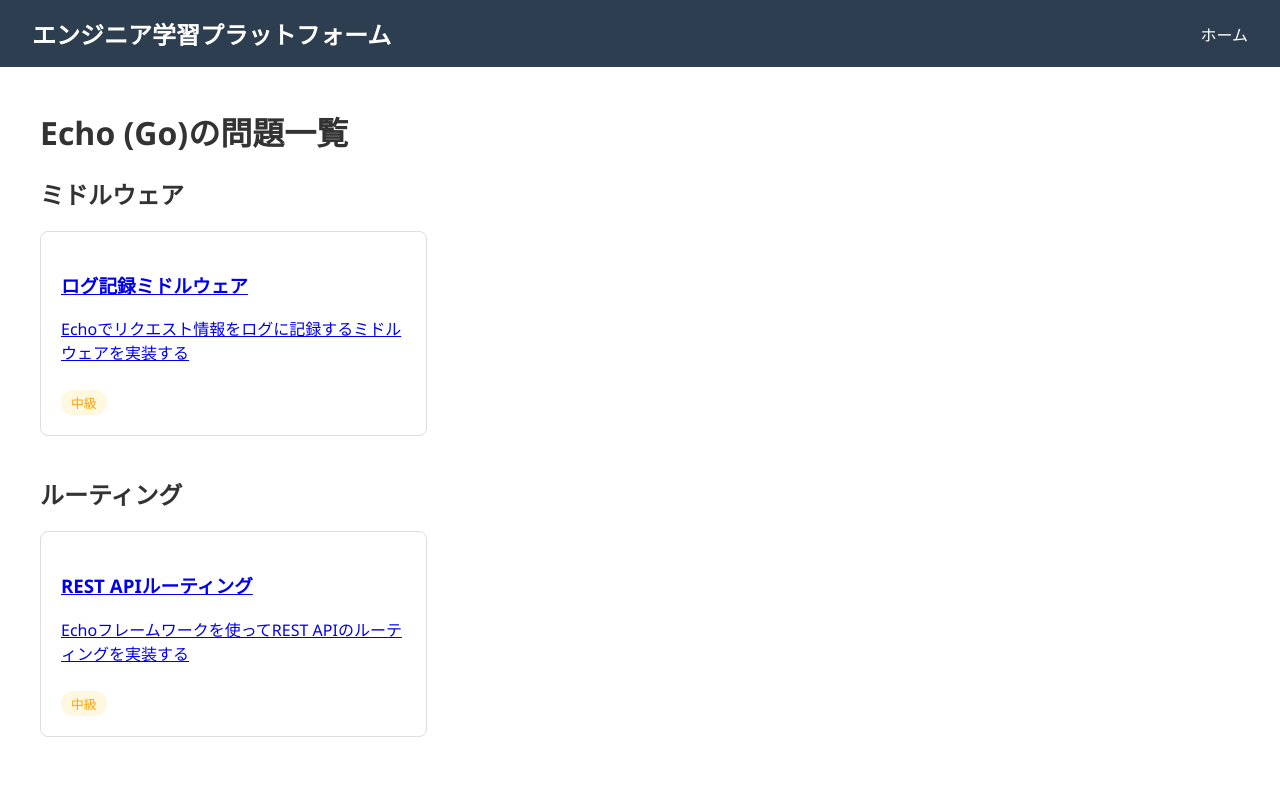
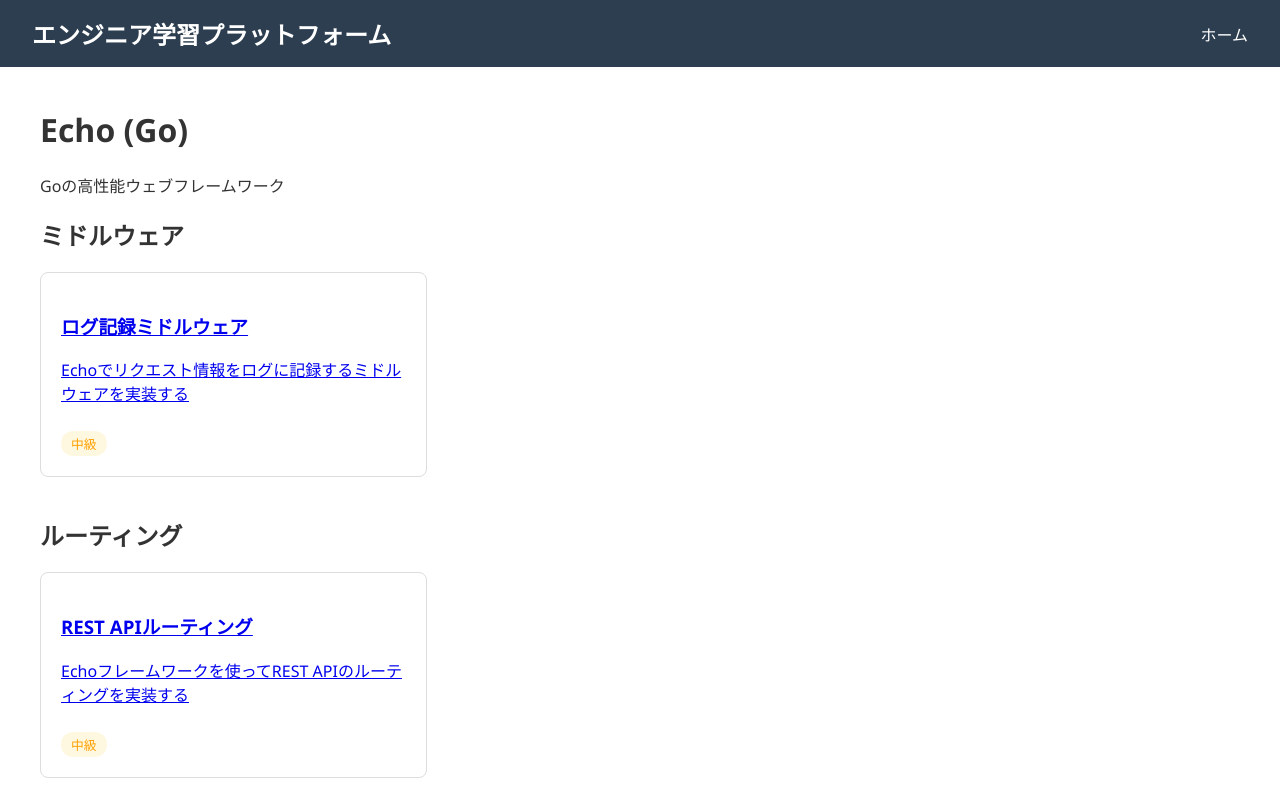
Before and after one commit to frinfo702/focus-engineering, a Next.js app: page /problems/echo in a window 1280 px wide. Shown: the top 800 px of the page. Built offline with nearby package versions, Linux system fonts and the light colour scheme.

Commit message:
言語IDページを追加し、適切なページにリダイレクトする機能を実装。言語問題ページを削除。

```diff
--- a/pages/problems/[language].js
+++ /dev/null
@@ -1,80 +0,0 @@
-import { useRouter } from 'next/router';
-import Link from 'next/link';
-import { getLanguage, getAllLanguages } from '../../data/languages';
-import { getProblemsByLanguage } from '../../lib/problems';
-
-export default function LanguageProblems({ language, problems }) {
-  const router = useRouter();
-
-  if (router.isFallback) {
-    return <div>読み込み中...</div>;
-  }
-
-  return (
-    <div>
-      <header className="header">
-        <h1 className="logo">エンジニア学習プラットフォーム</h1>
-        <nav>
-          <Link href="/">ホーム</Link>
-        </nav>
-      </header>
-
-      <div className="container">
-        <h1>{language.name}の問題一覧</h1>
-
-        {language.categories.map(category => (
-          <section key={category.id}>
-            <h2>{category.name}</h2>
-            <div className="problem-grid">
-              {problems
-                .filter(problem => problem.category === category.id)
-                .map(problem => (
-                  <Link href={`/problems/${language.id}/${problem.id}`} key={problem.id}>
-                    <div className="problem-card">
-                      <h3>{problem.title}</h3>
-                      <p>{problem.description}</p>
-                      <div className="difficulty" data-level={problem.difficulty}>{problem.difficulty}</div>
-                    </div>
-                  </Link>
-                ))}
-            </div>
-          </section>
-        ))}
-      </div>
-
-      <footer className="footer">
-        <p>© 2023 エンジニア学習プラットフォーム</p>
-      </footer>
-    </div>
-  );
-}
-
-export async function getStaticPaths() {
-  const languages = getAllLanguages();
-  const paths = languages.map(lang => ({
-    params: { language: lang.id }
-  }));
-
-  return {
-    paths,
-    fallback: false
-  };
-}
-
-export async function getStaticProps({ params }) {
-  const language = getLanguage(params.language);
-  const problems = getProblemsByLanguage(params.language);
-
-  if (!language) {
-    return {
-      notFound: true
-    };
-  }
-
-  return {
-    props: {
-      language,
-      problems
-    }
-  };
-}
```
Also changed, not shown: pages/[language]/[id].js (+15 -0 lines).
